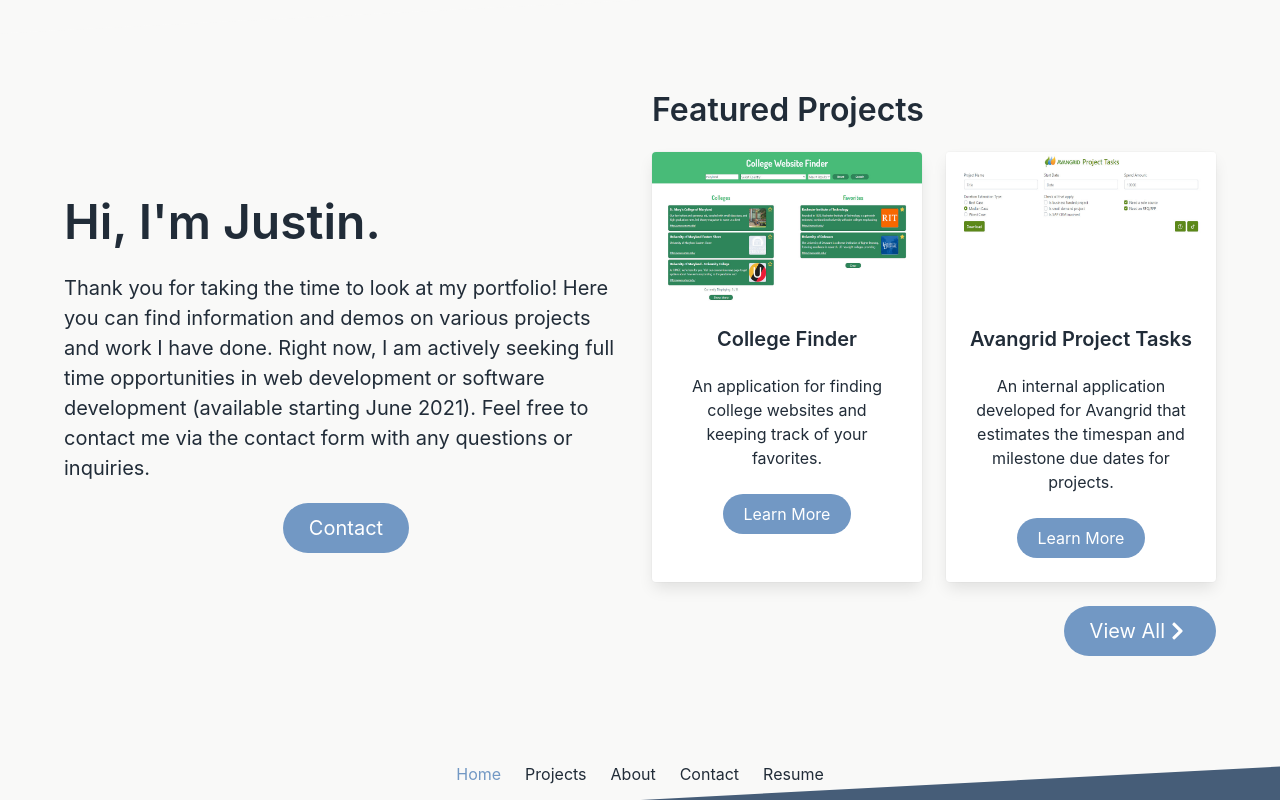
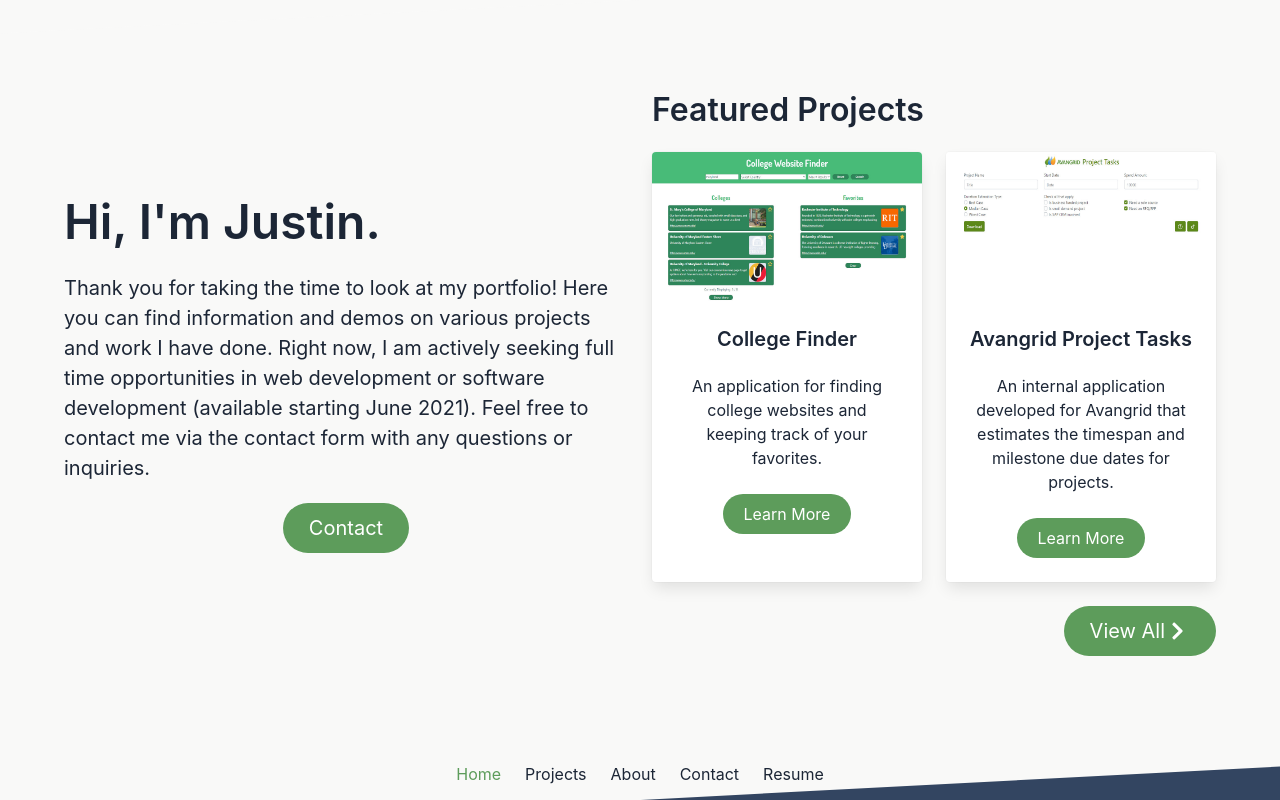
Before and after one commit to justinnauta/portfolio, a Vue app: page / in a window 1280 px wide. Shown: the top 800 px of the page. Built offline with nearby package versions, Linux system fonts and the light colour scheme.

Commit message:
Adjusted site-wide colors

```diff
--- a/src/assets/sass/main.scss
+++ b/src/assets/sass/main.scss
@@ -3,11 +3,11 @@
 // Customizations of bulma variables
 @import "~bulma/sass/utilities/initial-variables.sass";
 
-$primary: #465D78;
-$link: #7298C4;
-$link-hover: #638fc2;
+$primary: #334561;
+$link: #5d9c5b;
+$link-hover: #4D824B;
 $light: #F9F9F8;
-$dark: #212C38;
+$dark: #1C2636;
 
 $navbar-breakpoint: $tablet; // Allow full navbar on tablet
 $modal-content-width: 80%;
```
